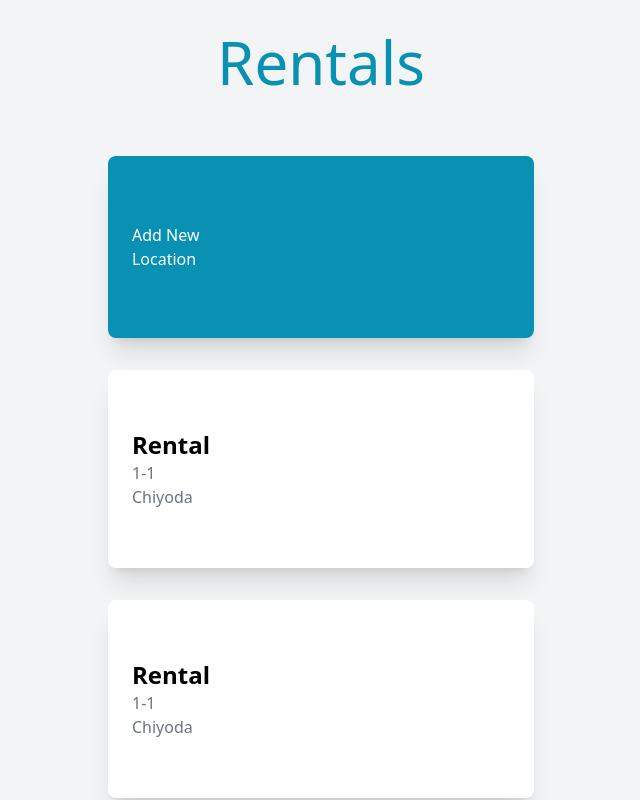
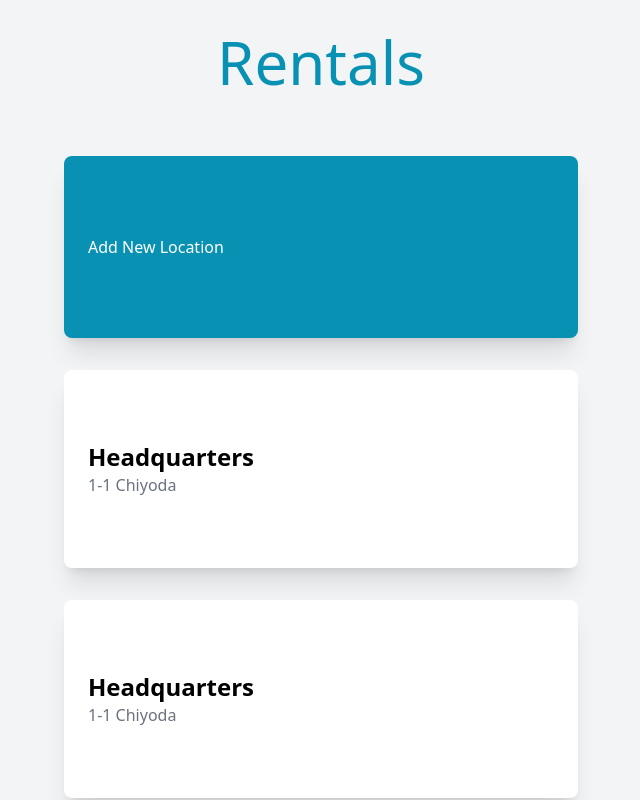
Before and after one commit to nathan-ts/rental-tracker, a Nuxt app: page / in a window 1280 px wide. Shown: the top 800 px of the page, without its empty margins (319-959 px from the left). Built offline with nearby package versions, Linux system fonts and the light colour scheme.

Commit message:
update toggle on card

```diff
--- a/components/NewLocation.vue
+++ b/components/NewLocation.vue
@@ -1,5 +1,5 @@
 <template>
-	<div>
+	<div class="new-location-toggle">
 		<!-- Add New Location visible by default -->
 		<div v-if="!showNewLocation" class="new-location
 			bg-cyan-600
--- a/components/RentalCard.vue
+++ b/components/RentalCard.vue
@@ -1,5 +1,6 @@
 <template>
-  <div>
+  <div class="rental-card-toggle">
+    <!-- Add Closed Rental Card visible by default -->
     <div v-if="!showOpenCard" class="rental-card
       bg-white
       m-4 p-6
@@ -7,8 +8,8 @@
       shadow-xl
       flex flex-row justify-between items-center
     ">
-      <div class="rental-address">
-        <div class="h3 text-2xl font-semibold">Rental</div>
+      <div class="hq-address">
+        <div class="h3 text-2xl font-semibold">Headquarters</div>
         <div class="h4 text-base text-gray-500">1-1 Chiyoda</div>
       </div>
       <font-awesome-icon
@@ -17,6 +18,7 @@
         @click="showDetail(true)"
       />
     </div>
+    <!-- Open Rental Card visible if '﹀' button clicked -->
     <div v-if="showOpenCard">
       <RentalCardOpen @input="e => showDetail(e)"/>
     </div>
@@ -29,8 +31,8 @@
       return {
         showOpenCard: false,
       };
-  },
-  methods: {
+    },
+    methods: {
       showDetail(value) {
         this.showOpenCard = value;
       },
```
